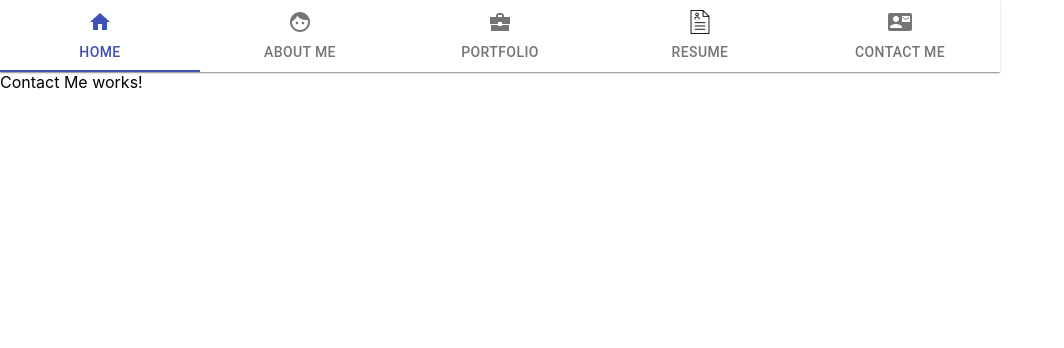
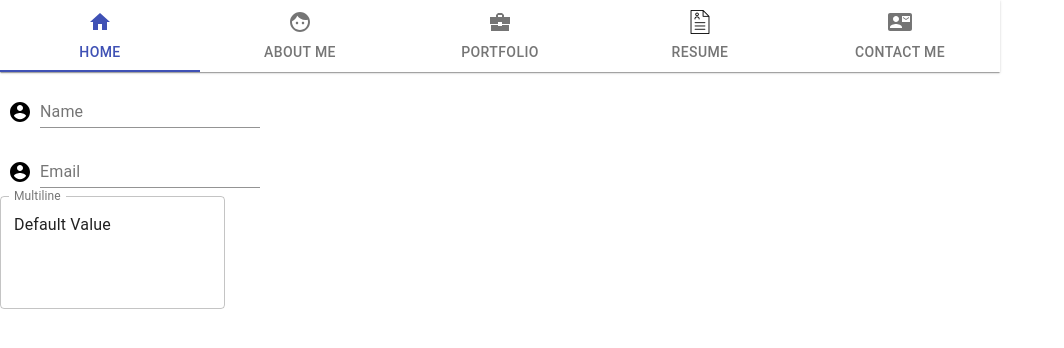
Before and after one commit to yjeafar/yjeafar.github.io, a React (Create React App) app in the folder website/: page /contact-me in a window 1280 px wide. Shown: the top 348 px of the page, without its empty margins (0-1064 px from the left). Built offline with nearby package versions, Linux system fonts and the light colour scheme.

Commit message:
added home and about me components

```diff
--- a/website/src/js/about-me.js
+++ b/website/src/js/about-me.js
@@ -6,7 +6,20 @@ export default function AboutMe() {
     return (
       <div className="AboutMe">
         <Header />
-        About Me works!
+        <h1>A bit about me... </h1>
+        <image href='' />
+        <p>
+          I am a currently working as an Application Developer where I help create full stack websites at Blue Cross Blue Shield of Michigan.
+          After interning for them in Summer of 2019, they brought me on board to be a full time employee in January 2020. I spend most of my days
+          reading or playing with new technologies, fishing, or amateur stargazing. I enjoy helping out anywhere I could and being part of any
+          community I can.
+          Make it funny too!
+        </p>
+        Images of me doing some stuff (skydiving, fishing, with friends/fam, etc)
+        <img href=''></img>
+        <img href=''></img>
+        <img href=''></img>
+        <img href=''></img>
       </div>
     );
   }
--- a/website/src/js/contact-me.js
+++ b/website/src/js/contact-me.js
@@ -1,12 +1,59 @@
 import React from 'react';
+import { makeStyles } from '@material-ui/core/styles';
+import Input from '@material-ui/core/Input';
+import InputLabel from '@material-ui/core/InputLabel';
+import InputAdornment from '@material-ui/core/InputAdornment';
+import FormControl from '@material-ui/core/FormControl';
+import TextField from '@material-ui/core/TextField';
+import Grid from '@material-ui/core/Grid';
+import AccountCircle from '@material-ui/icons/AccountCircle';
 import Header from './header';
+
+const useStyles = makeStyles((theme) => ({
+  margin: {
+    margin: theme.spacing(1),
+  },
+}));
 
 export default function ContactMe() {
 
-    return (
-      <div className="ContectMe">
-        <Header/>
-        Contact Me works!
-      </div>
-    );
-  }
+  const classes = useStyles();
+
+  return (
+    <div className="ContactMe">
+      <form className={classes.root} noValidate autoComplete="off">
+        <Header />
+        <div className={classes.margin}>
+          <Grid container spacing={1} alignItems="flex-end">
+            <Grid item>
+              <AccountCircle />
+            </Grid>
+            <Grid item>
+              <TextField id="input-with-icon-grid" label="Name" />
+            </Grid>
+          </Grid>
+        </div>
+        <div className={classes.margin}>
+          <Grid container spacing={1} alignItems="flex-end">
+            <Grid item>
+              <AccountCircle />
+            </Grid>
+            <Grid item>
+              <TextField id="input-with-icon-grid" label="Email" />
+            </Grid>
+          </Grid>
+        </div>
+        <div>
+          <TextField
+            id="outlined-multiline-static"
+            label="Multiline"
+            multiline
+            rows={4}
+            defaultValue="Default Value"
+            variant="outlined"
+          />
+        </div>
+      </form>
+    </div>
+  );
+}
--- a/website/src/js/header.js
+++ b/website/src/js/header.js
@@ -1,4 +1,4 @@
-import React from 'react';
+import React, { useEffect } from 'react';
 import Paper from '@material-ui/core/Paper';
 import { makeStyles } from '@material-ui/core/styles';
 import Tabs from '@material-ui/core/Tabs';
@@ -11,7 +11,7 @@ import resumeIcon from '../media/resume-document.png'
 import { Link } from "react-router-dom";
 import '../css/header.css'
 
-export default function Header() {
+export default function Header(props) {
 
     const useStyles = makeStyles({
         root: {
@@ -19,10 +19,13 @@ export default function Header() {
             maxWidth: 1000,
         },
     });
-
     const classes = useStyles();
 
     const [value, setValue] = React.useState(0);
+
+    useEffect(() => {
+        setValue(value);
+    }, []);
 
     const handleChange = (event, newValue) => {
         console.log(newValue);
```
Also changed, not shown: website/src/routing.js (deleted, +0 -23 lines).
